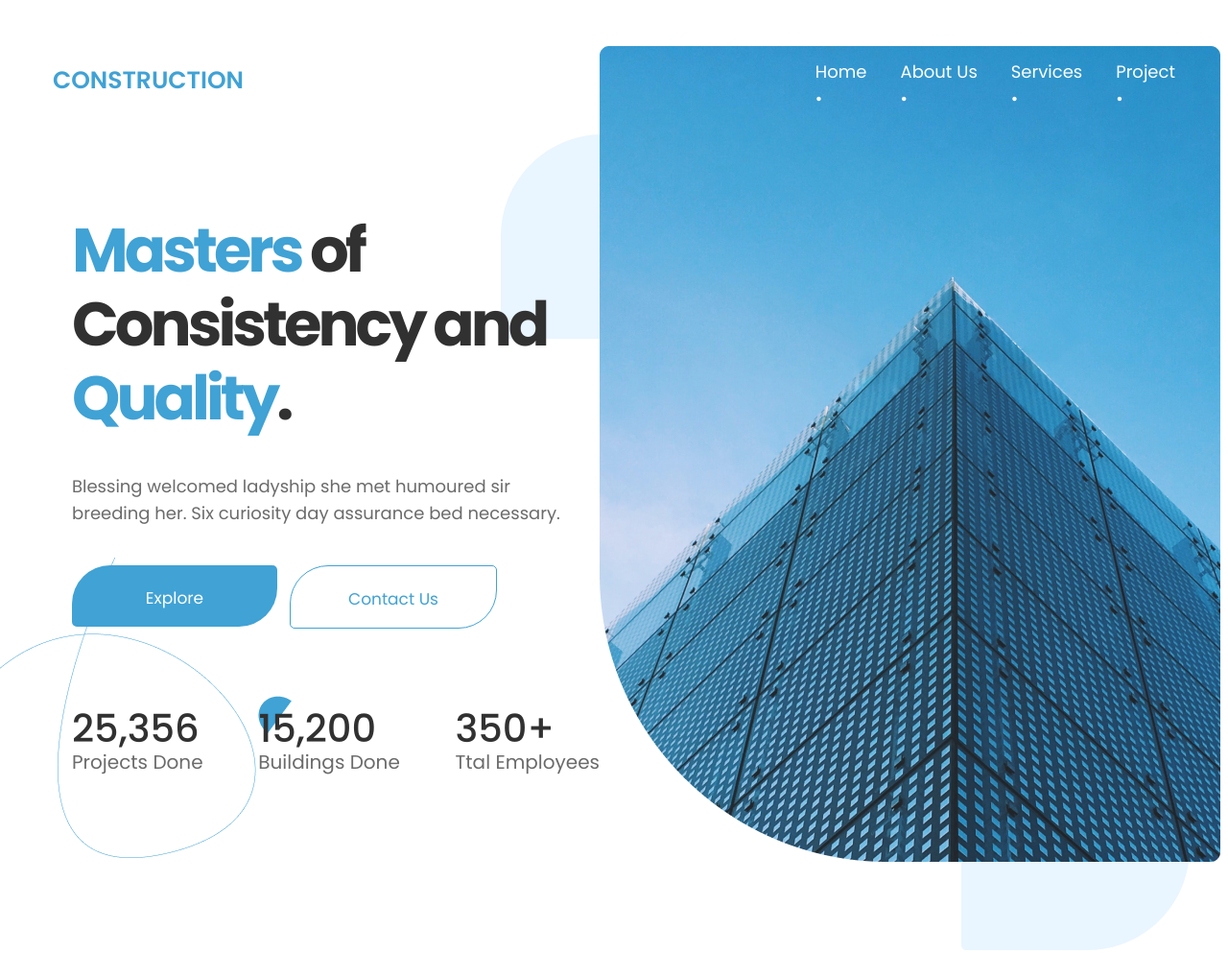
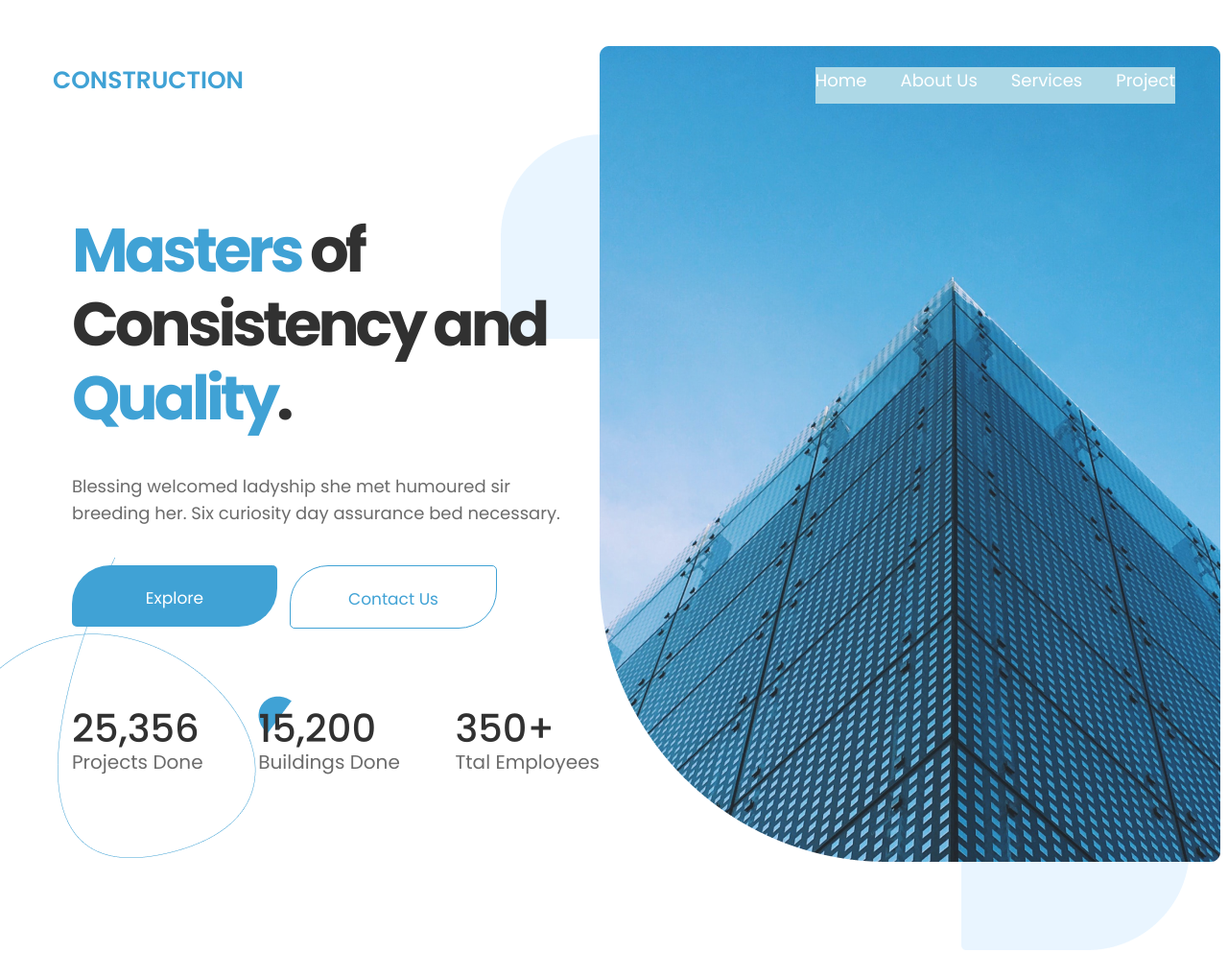
Before and after one commit to jasmine826/construction, a plain HTML site: page Daicy_task.html in a window 1280 px wide. Shown: the top 993 px of the page at 96% size. Drawn offline with nearby package versions, Linux system fonts and the light colour scheme.

Commit message:
Add files via upload

```diff
--- a/css/main.css
+++ b/css/main.css
@@ -28,9 +28,9 @@ header .logo {
   font-size: 25px;
 }
 
-header .menu {}
+header .menu {background-color: lightblue;}
 header .menu ul {
-  height: 38px;
+  height: 56px;
   display: flex;
   align-items: center;
 
@@ -40,9 +40,15 @@ header .menu li {
   margin: 0 35px 0 0;
   z-index: 10;
   transition: all 0.3s;
+  text-align: center;
+  display: flex;
+  flex-direction: column;
+  align-content: flex-start;
 }
+header .menu li p {opacity: 0; transition: all 0.3s;}
 header .menu li:last-child {margin-right: 0;}
 header .menu li:hover {font-weight: bold; }
+header .menu li:hover p {opacity: 1; }
                                             /* hover주고 bold됐을때 덜그럭 안거리게 width값 안주고 어떻게 하더랍 */
                                             /* hover하면 밑에 점 생기게 어떻게 하지? */
 header .menu li a {}
@@ -215,7 +221,7 @@ body {position: relative;}
   font-weight: 600;
   float: left;
   position: relative;
-  top: -40px;
+  top: -0px;
   margin-left: 25px;
 }
 .choose-us .ch-box2 .box2-text .text .pic-txt .box{
```
